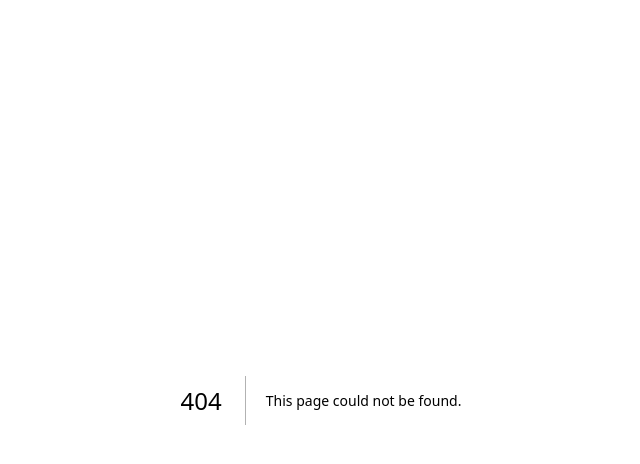
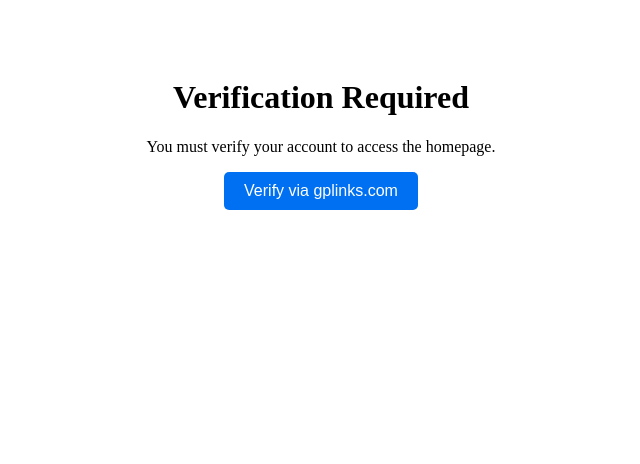
Before and after one commit to MadhanBlast/sample-NE, a Next.js app: page / in a window 1280 px wide. Before the commit this address had no page. Shown: the top 464 px of the page, without its empty margins (319-959 px from the left). Built offline with nearby package versions, Linux system fonts and the light colour scheme.

Commit message:
Create index.js

```diff
--- /dev/null
+++ b/pages/index.js
@@ -0,0 +1,115 @@
+import { useEffect, useState } from "react";
+
+export default function HomePage() {
+  const [isVerified, setIsVerified] = useState(false);
+  const [loading, setLoading] = useState(true);
+  const [showVerifyDialog, setShowVerifyDialog] = useState(false);
+
+  // Function to handle verification via gplinks.com
+  const handleVerify = async () => {
+    const apiKey = "e5bf7301b4ad442d45481de99fd656a182ec6507"; // Your gplinks API Key
+    const callbackUrl = `${window.location.origin}/?verified=true`;
+
+    try {
+      // Request shortened URL from gplinks
+      const response = await fetch("https://gplinks.in/api", {
+        method: "POST",
+        headers: {
+          "Content-Type": "application/json",
+        },
+        body: JSON.stringify({
+          api: apiKey,
+          url: callbackUrl,
+        }),
+      });
+
+      const data = await response.json();
+      console.log(data); // Log the response for debugging
+
+      if (data.status === "success" && data.shortenedUrl) {
+        // Redirect user to gplinks verification page
+        window.location.href = data.shortenedUrl;
+      } else {
+        alert("Failed to generate verification URL. Please try again.");
+      }
+    } catch (error) {
+      console.error("Error generating gplinks URL:", error);
+      alert("An error occurred. Please try again later.");
+    }
+  };
+
+  useEffect(() => {
+    const verifyUser = async () => {
+      try {
+        const params = new URLSearchParams(window.location.search);
+        const isVerifiedParam = params.get("verified");
+        const token = localStorage.getItem("token");
+        const expiry = localStorage.getItem("expiry");
+
+        console.log("Token:", token);
+        console.log("Expiry:", expiry);
+        console.log("Verified param:", isVerifiedParam);
+
+        // If the URL has 'verified=true' (after the user verifies via gplinks), generate a new token
+        if (isVerifiedParam === "true") {
+          // Generate and store a new token valid for 24 hours
+          const newToken = Math.random().toString(36).substr(2); // Create a random token
+          const expiryTime = new Date().getTime() + 24 * 60 * 60 * 1000; // 24 hours from now
+          localStorage.setItem("token", newToken);
+          localStorage.setItem("expiry", expiryTime.toString());
+          setIsVerified(true);
+          setLoading(false); // Done loading
+        } else if (token && expiry && new Date().getTime() < Number(expiry)) {
+          // If token exists and is still valid, mark as verified
+          setIsVerified(true);
+          setLoading(false); // Done loading
+        } else {
+          // If no token or expired token, show the verification dialog
+          setLoading(false); // Done loading
+          setShowVerifyDialog(true); // Show the verification dialog
+        }
+      } catch (error) {
+        console.error("Error in useEffect:", error);
+        setLoading(false); // Done loading even on error
+      }
+    };
+
+    verifyUser();
+  }, []);
+
+  if (loading) {
+    return <p>Loading...</p>; // Show loading text while waiting for the verification status
+  }
+
+  if (showVerifyDialog) {
+    // Show the verification dialog if not verified
+    return (
+      <div style={{ textAlign: "center", padding: "50px" }}>
+        <h1>Verification Required</h1>
+        <p>You must verify your account to access the homepage.</p>
+        <button
+          onClick={handleVerify}
+          style={{
+            padding: "10px 20px",
+            fontSize: "16px",
+            cursor: "pointer",
+            background: "#0070f3",
+            color: "#fff",
+            border: "none",
+            borderRadius: "5px",
+          }}
+        >
+          Verify via gplinks.com
+        </button>
+      </div>
+    );
+  }
+
+  // Once verified, show the homepage content
+  return (
+    <div>
+      <h1>Welcome to the Home Page!</h1>
+      <p>You have successfully verified your account.</p>
+    </div>
+  );
+}
```
